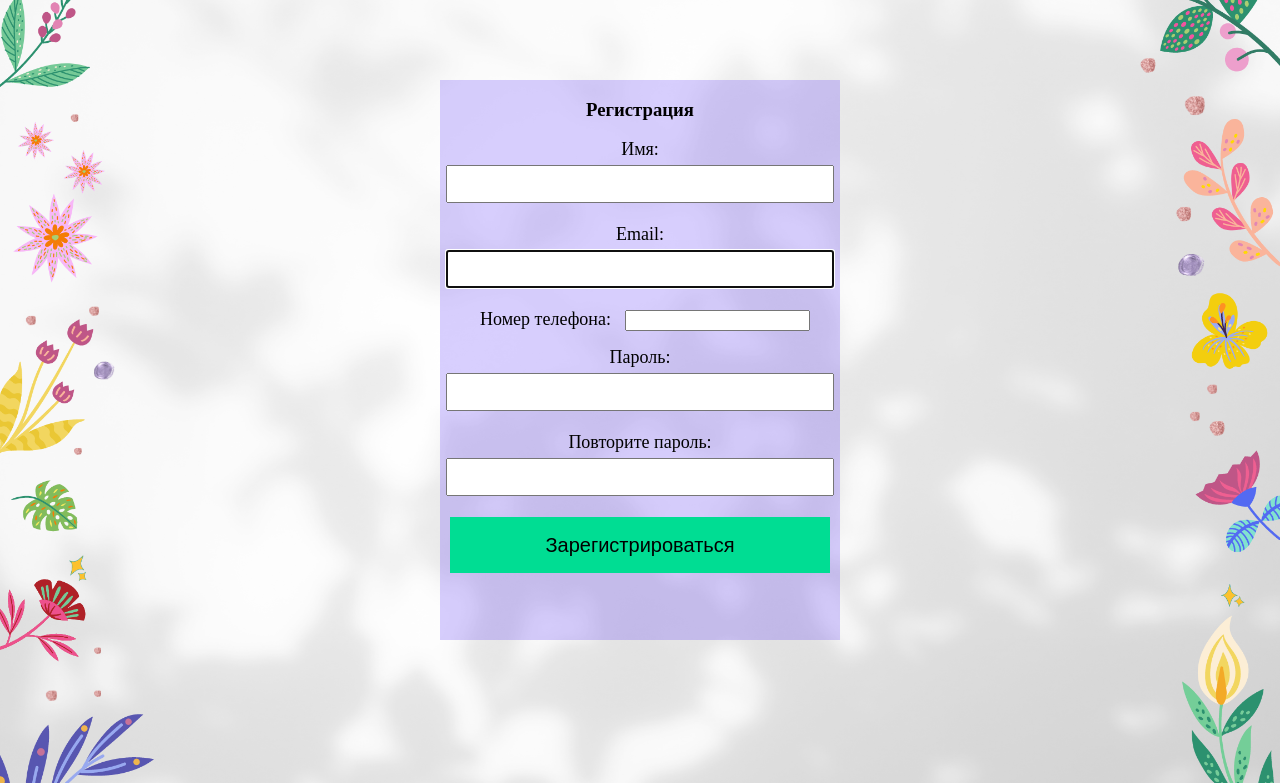
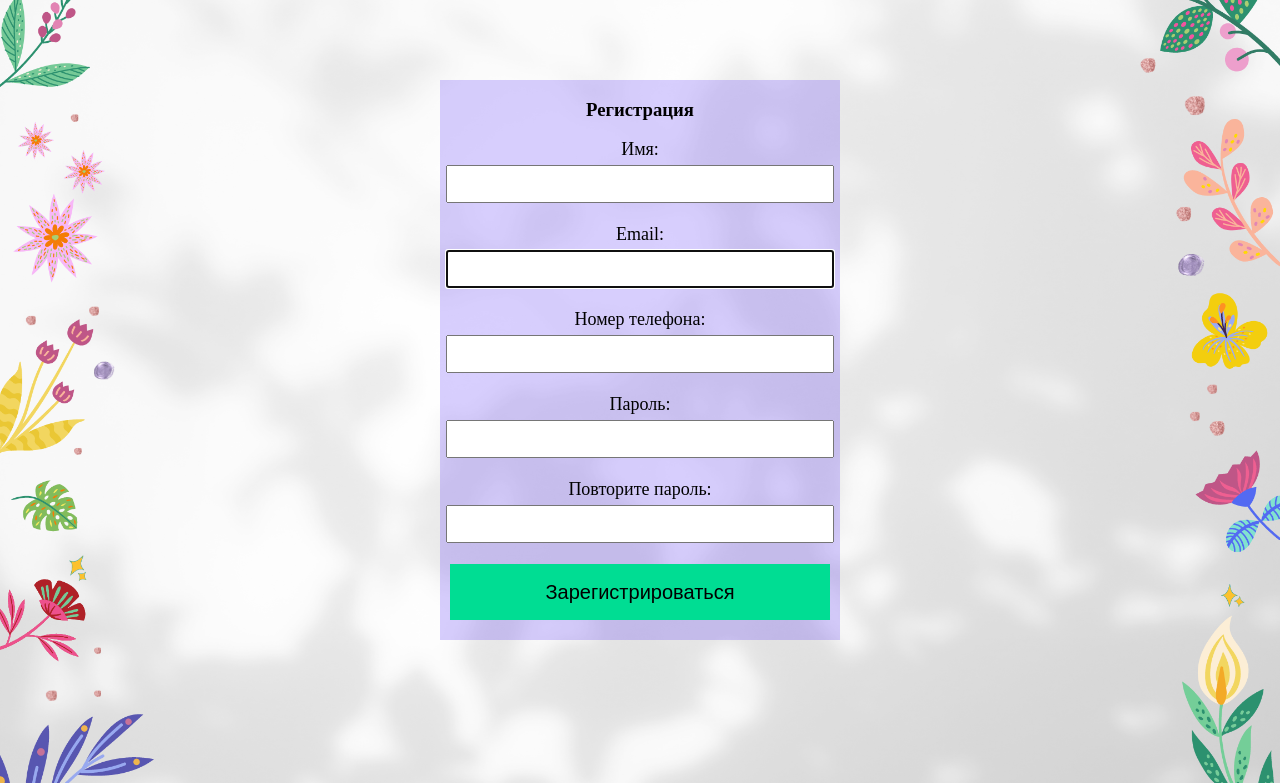
Before and after one commit to Batditos/Flower-shop, a Django app: page /accounts/register/ in a window 1280 px wide. Shown: the top 783 px of the page. Run offline with Django 4.2, Linux system fonts and the light colour scheme.

Commit message:
добавил 2 id для подключения стилей

```diff
--- a/static/css/log.css
+++ b/static/css/log.css
@@ -18,7 +18,8 @@
 #id_password2,
 #id_email,
 #id_first_name,
-#id_last_name {
+#id_last_name,
+#id_phone_number {
   width: 95%;
   height: 2em;
   font-size: 16px;
```
